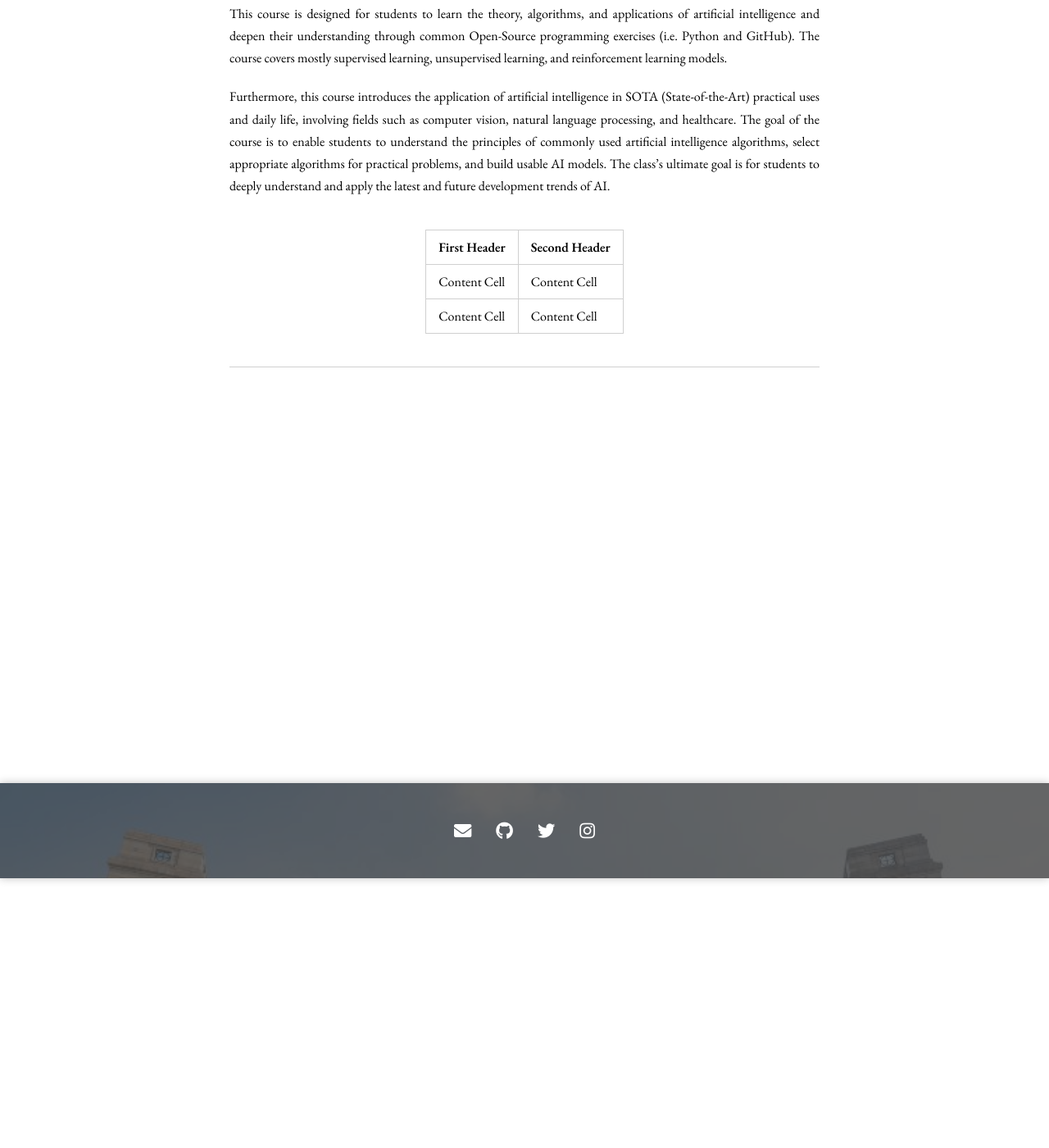
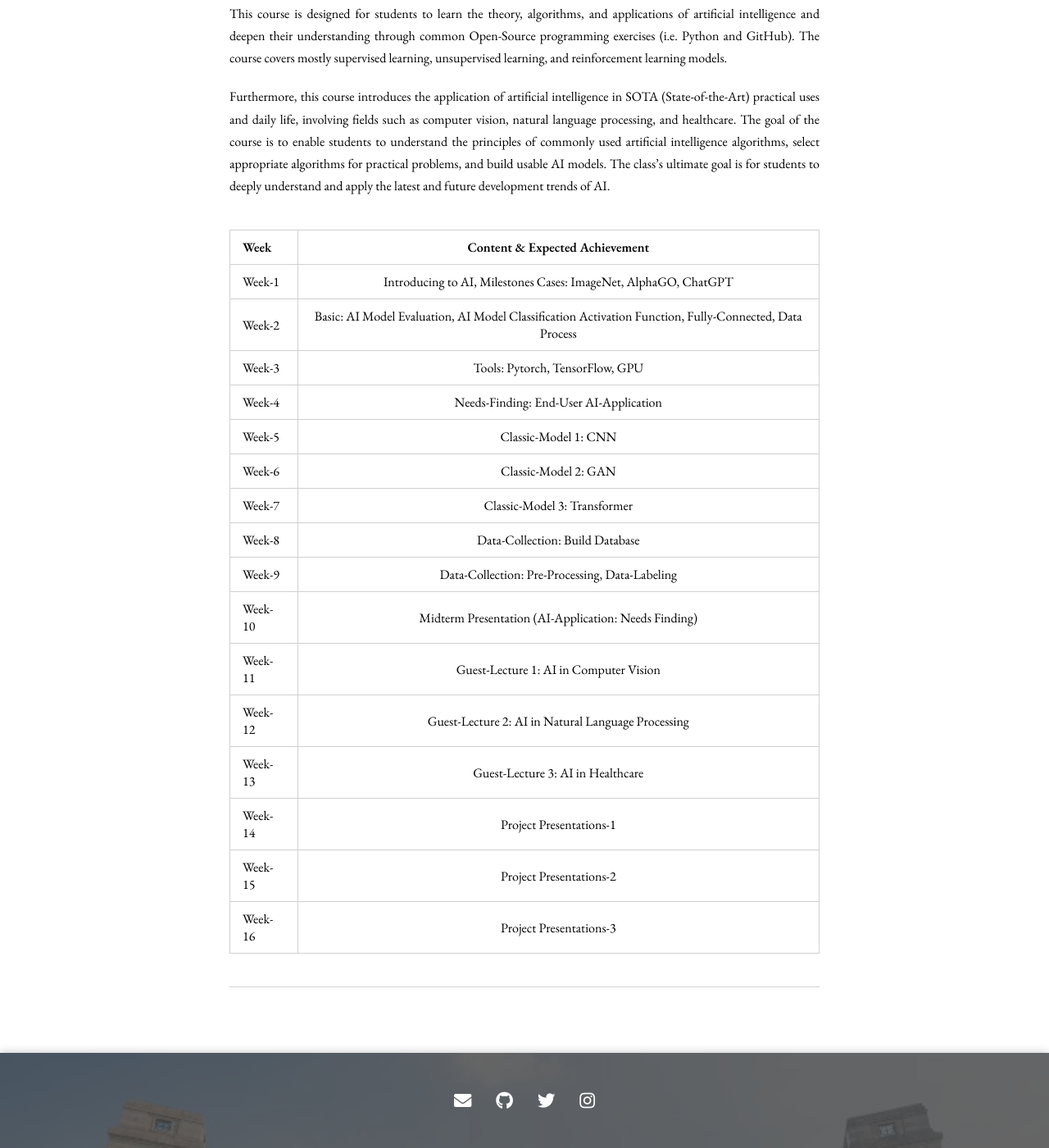
Before and after one commit to PatrickAIlab/PatrickAIlab.github.io, a Jekyll site: the page built from teaching/index.md, in a window 1280 px wide and 1400 px high, scrolled down 329 px. Shown: the whole window at 82% size. Built offline with Jekyll 4.4.1, drawn with Linux system fonts in a browser that asks for light colours; nearby versions of some CDN libraries.

Commit message:
Update index.md

```diff
--- a/teaching/index.md
+++ b/teaching/index.md
@@ -10,10 +10,25 @@ This course is designed for students to learn the theory, algorithms, and applic
 
 Furthermore, this course introduces the application of artificial intelligence in SOTA (State-of-the-Art) practical uses and daily life, involving fields such as computer vision, natural language processing, and healthcare. The goal of the course is to enable students to understand the principles of commonly used artificial intelligence algorithms, select appropriate algorithms for practical problems, and build usable AI models. The class's ultimate goal is for students to deeply understand and apply the latest and future development trends of AI.
 
-| First Header  | Second Header |
-| ------------- | ------------- |
-| Content Cell  | Content Cell  |
-| Content Cell  | Content Cell  |
+| Week | Content & Expected Achievement |
+| :---         |     :---:      |
+| Week-1   | Introducing to AI, Milestones Cases: ImageNet, AlphaGO, ChatGPT     |
+| Week-2   | Basic: AI Model Evaluation, AI Model Classification Activation Function, Fully-Connected, Data Process       |
+| Week-3   | Tools: Pytorch, TensorFlow, GPU       |
+| Week-4   | Needs-Finding: End-User AI-Application      |
+| Week-5   | Classic-Model 1: CNN       |
+| Week-6   | Classic-Model 2: GAN      |
+| Week-7   | Classic-Model 3: Transformer     |
+| Week-8   | Data-Collection: Build Database       |
+| Week-9   | Data-Collection: Pre-Processing, Data-Labeling       |
+| Week-10  | Midterm Presentation (AI-Application: Needs Finding)       |
+| Week-11  | Guest-Lecture 1: AI in Computer Vision       |
+| Week-12  | Guest-Lecture 2: AI in Natural Language Processing       |
+| Week-13  | Guest-Lecture 3: AI in Healthcare       |
+| Week-14  | Project Presentations-1       |
+| Week-15  | Project Presentations-2       |
+| Week-16  | Project Presentations-3      |
+
 
 <!-- ### Undergraduate
 
```
